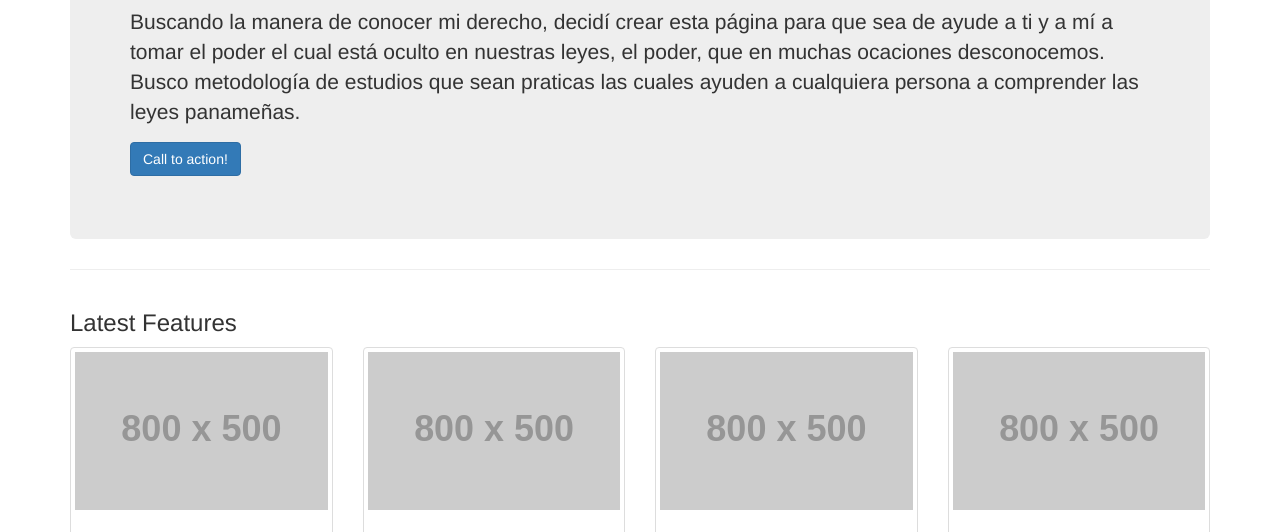
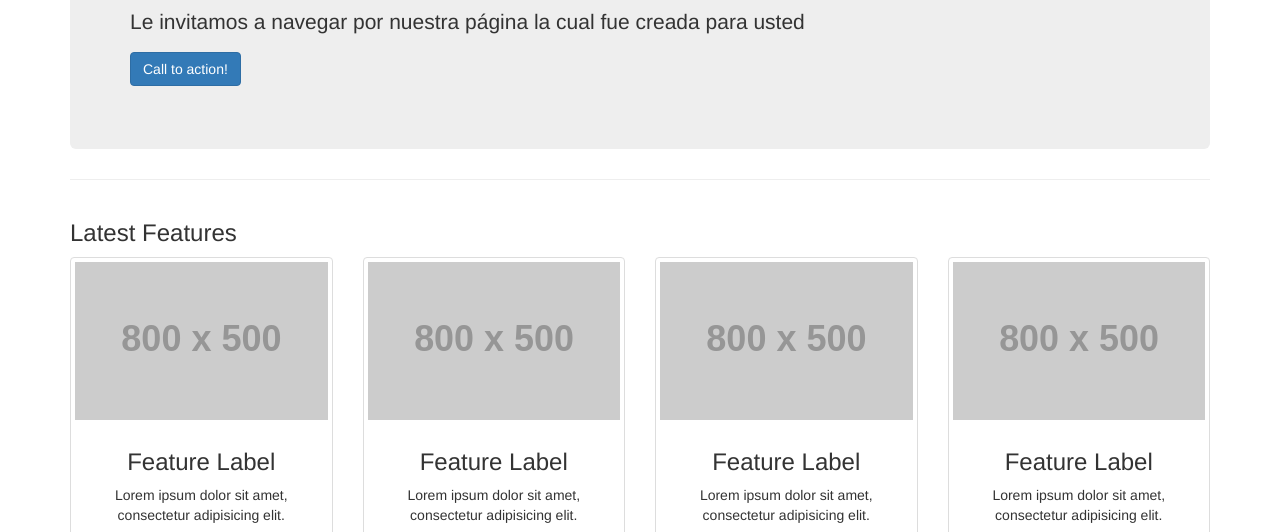
Before and after one commit to Guzm-poderpublico/poderpublicopty, a plain HTML site: page index.html in a window 1280 px wide. Shown: the part 260-792 px from the top of the page. Drawn offline with Linux system fonts and the light colour scheme; placeholder pictures from the web are drawn by us.

Commit message:
good
good

```diff
--- a/index.html
+++ b/index.html
@@ -66,7 +66,7 @@
         <!-- Jumbotron Header -->
         <header class="jumbotron hero-spacer">
             <h1> ¡BIENVENIDO!</h1>
-            <p>Buscando la manera de conocer mi derecho, decidí crear esta página para que sea de ayude a ti y a mí a tomar el poder el cual está oculto en nuestras leyes, el poder, que en muchas ocaciones desconocemos. Busco metodología de estudios que sean praticas las cuales ayuden a cualquiera persona a comprender las leyes panameñas.</p>
+            <p>Le invitamos a navegar por nuestra página la cual fue creada para usted</p>
             <p><a class="btn btn-primary btn-large">Call to action!</a>
             </p>
         </header>
```
